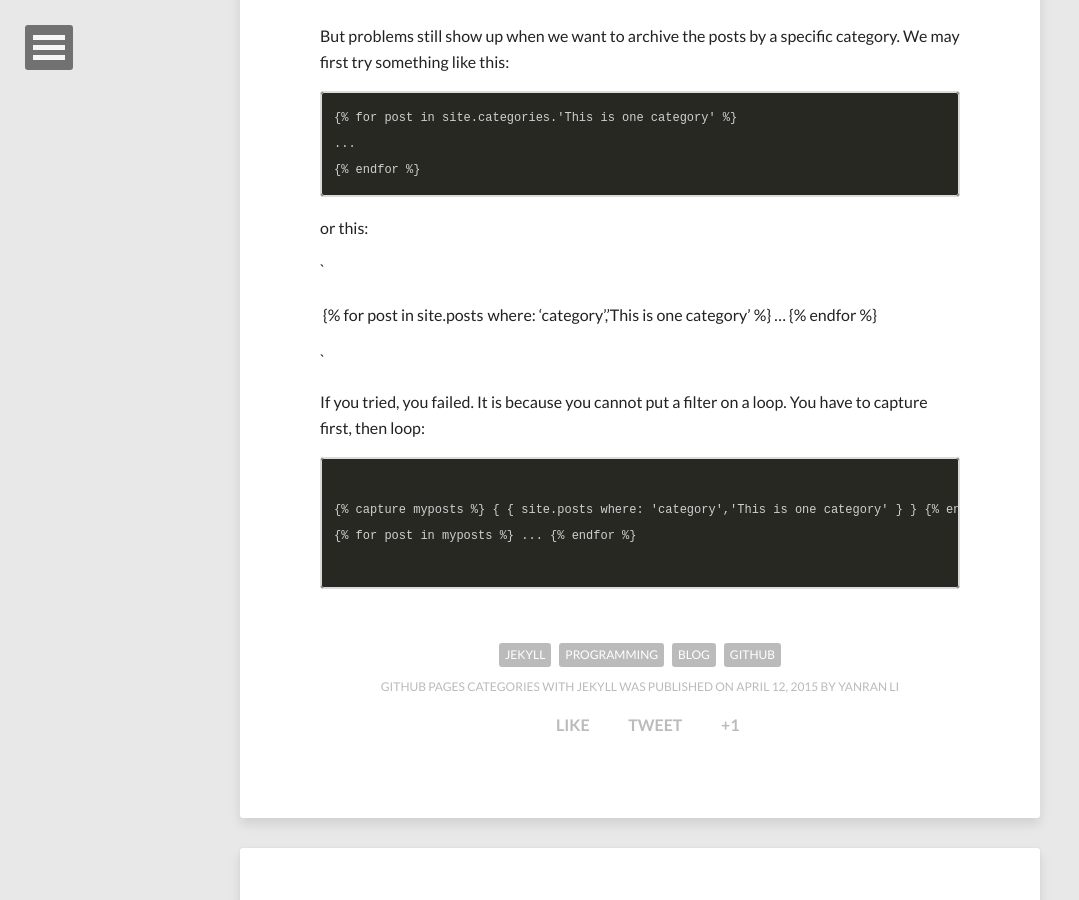
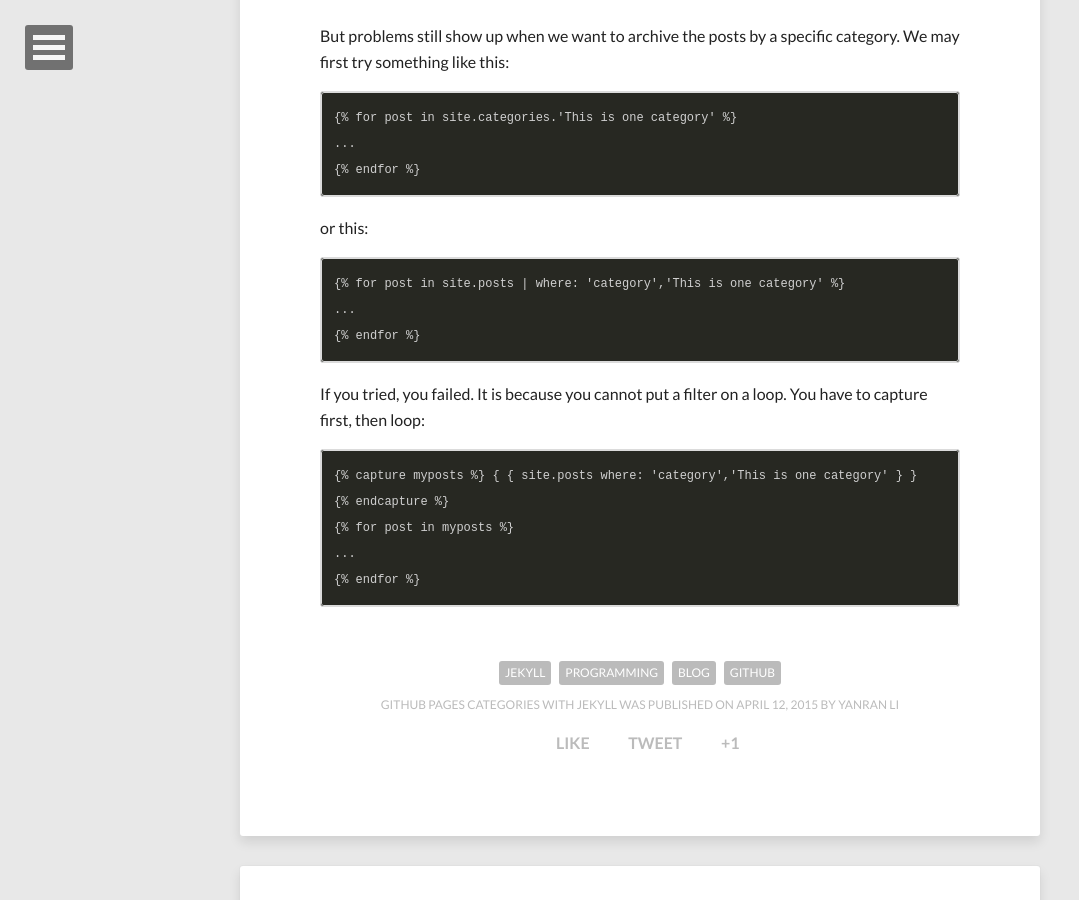
Before and after one commit to niangaotuantuan/niangaotuantuan.github.io, a Jekyll site: the page built from _posts/2015/2015-04-12-github-pages-categories-with-jekyll.md, in a window 1280 px wide and 900 px high, scrolled down 1609 px. Shown: the whole window, without its empty margins (0-1079 px from the left). Built offline with Jekyll 4.4.1, drawn with Linux system fonts in a browser that asks for light colours; nearby versions of some CDN libraries; comment, search, counter and statistics services are not loaded.

Commit message:
liquid display

````diff
--- a/_posts/2015/2015-04-12-github-pages-categories-with-jekyll.md
+++ b/_posts/2015/2015-04-12-github-pages-categories-with-jekyll.md
@@ -75,17 +75,18 @@ But problems still show up when we want to archive the posts by a specific categ
 
 or this:
 
-`
-{% raw %}
-{% for post in site.posts | where: 'category','This is one category' %} ... {% endfor %}
-{% endraw %}
-`
+```
+{{ "{% for post in site.posts | where: 'category','This is one category' "}}%}
+...
+{{ "{% endfor "}}%}
+```
 
 If you tried, you failed. It is because you cannot put a filter on a loop. You have to capture first, then loop:
 
 ```
-{%raw%}
-{% capture myposts %} { { site.posts where: 'category','This is one category' } } {% endcapture %}
-{% for post in myposts %} ... {% endfor %}
-{%endraw%}
+{{ "{% capture myposts "}}%} { { site.posts where: 'category','This is one category' } }
+{{ "{% endcapture "}}%}
+{{ "{% for post in myposts "}}%}
+...
+{{ "{% endfor "}}%}
 ```
````
